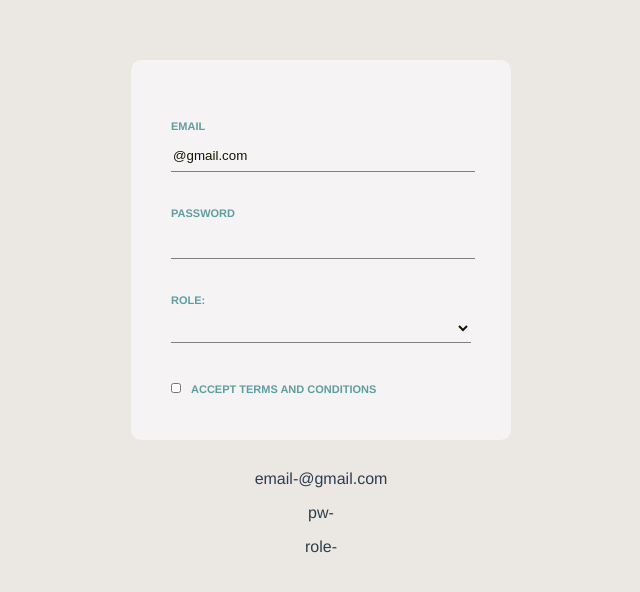
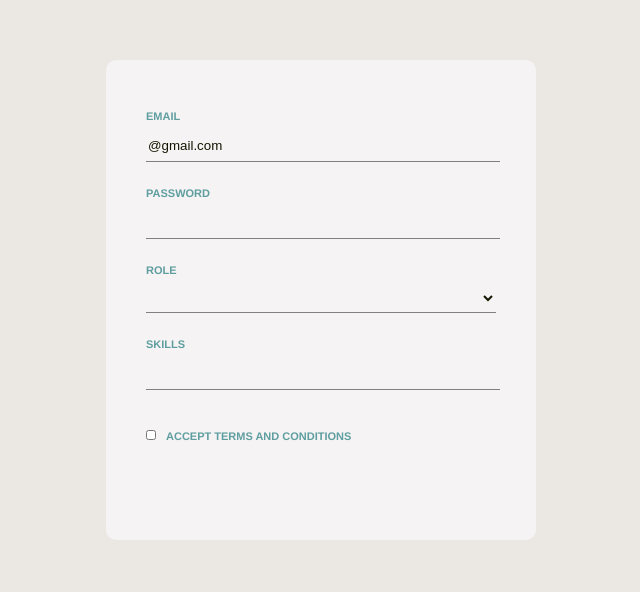
Before and after one commit to ayekaday/forms, a Vue app: page / in a window 1280 px wide. Shown: the top 592 px of the page, without its empty margins (319-959 px from the left). Built offline with nearby package versions, Linux system fonts and the light colour scheme.

Commit message:
add skills

```diff
--- a/src/components/SignUp.vue
+++ b/src/components/SignUp.vue
@@ -4,20 +4,27 @@
     <input type="email" required v-model="email" />
     <label for="">Password</label>
     <input type="password" required v-model="password" />
-    <label for="">Role:</label>
+    <label for="">Role</label>
     <select v-model="role">
       <option value="dev">Web developer</option>
       <option value="ui">Web desinger</option>
       <option value="pm">Project Manager</option>
     </select>
+
     <div>
-      <input type="checkbox" />
+      <label for="">skills</label>
+      <input type="text" v-model="skill" @keyup.alt="addSkill" />
+    </div>
+
+    <div v-for="skill in skills" :key="skill">
+      {{ skill }}
+    </div>
+    <!-- single checkbox -->
+    <div>
+      <input type="checkbox" v-model="accept" />
       <label for="">Accept terms and conditions</label>
     </div>
   </form>
-  <p>email-{{ email }}</p>
-  <p>pw-{{ password }}</p>
-  <p>role-{{ role }}</p>
 </template>
 
 <script>
@@ -27,7 +34,18 @@ export default {
       email: "@gmail.com",
       password: "",
       role: "",
+      accept: false,
+      skill: "",
+      skills: [],
     };
+  },
+  methods: {
+    addSkill(e) {
+      if (e.key === ",") {
+        this.skills.push(this.skill);
+        this.skill = "";
+      }
+    },
   },
 };
 </script>
@@ -35,8 +53,8 @@ export default {
 <style>
 form {
   background-color: rgb(245, 243, 243);
-  width: 300px;
-  height: 300px;
+  width: 350px;
+  height: 400px;
   padding: 40px;
   margin: 30px;
   text-align: left;
@@ -47,7 +65,7 @@ label {
   color: cadetblue;
   display: inline-block;
   font-size: 11px;
-  margin: 20px 0 0;
+  margin: 10px 0 0;
   font-weight: bold;
   text-transform: uppercase;
 }
```
